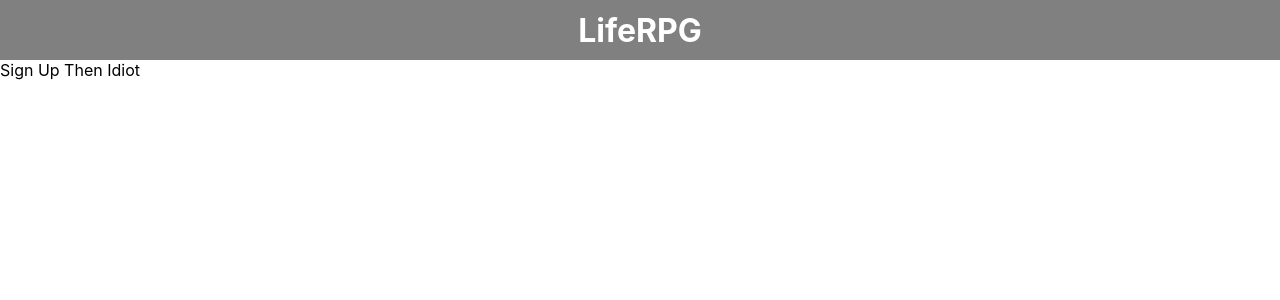
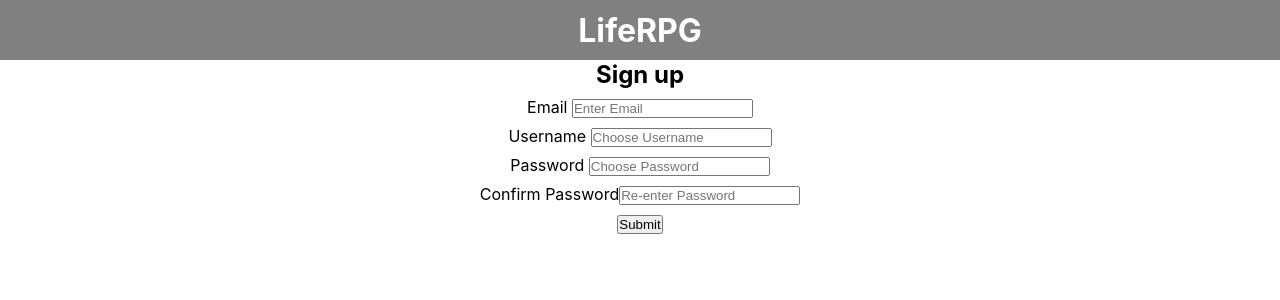
Before and after one commit to aloush-dev/fe-byte-liferpg, a React (Create React App) app: page / in a window 1280 px wide. Both pictures are taken after a click on the button "Sign Up". Shown: the top 300 px of the page. Built offline with nearby package versions, Linux system fonts and the light colour scheme.

Commit message:
create sign up page

```diff
--- a/src/components/Login.jsx
+++ b/src/components/Login.jsx
@@ -2,6 +2,7 @@ import { useState, useContext } from "react";
 import { Link } from "react-router-dom";
 import { userContext } from "../Context/User.js";
 import styles from "../styles/login.module.css";
+import {SignUp} from "../components/SignUp"
 
 export const Login = () => {
   const { setUser } = useContext(userContext);
@@ -33,7 +34,7 @@ export const Login = () => {
         return newUser;
       });
     } else {
-      alert("Please enter valid username or password");
+      alert("Please enter valid username or password or create an account");
     }
 
     setUserToBuild({ username: "", password: "" });
@@ -46,7 +47,7 @@ export const Login = () => {
   return (
     <>
       {signUp ? (
-        "Sign Up Then Idiot"
+        <SignUp />
       ) : (
         <div className={styles.logincontainer}>
           <div className={styles.loginCard}>
--- /dev/null
+++ b/src/components/SignUp.jsx
@@ -0,0 +1,93 @@
+import React from "react";
+import styles from "../styles/signup.module.css";
+import { useState } from "react";
+
+export const SignUp = () => {
+  const [username, setUsername] = useState(null);
+  const [email, setEmail] = useState(null);
+  const [password, setPassword] = useState(null);
+  const [confirmPassword, setConfirmPassword] = useState(null);
+
+  const handleInputChange = (event) => {
+    const { id, value } = event.target;
+    if (id === "username") {
+      setUsername(value);
+    }
+    if (id === "email") {
+      setEmail(value);
+    }
+    if (id === "password") {
+      setPassword(value);
+    }
+    if (id === "confirmPassword") {
+      setConfirmPassword(value);
+    }
+  };
+
+  const handleSubmit  = () => {
+    console.log(username,email,password,confirmPassword);
+}
+
+  return (
+    <>
+      <div className={styles.signupcontainer}>
+        <div className={styles.signupCard}>
+          <form onSubmit={handleSubmit}>
+            <h2>Sign up</h2>
+            <div className={styles.formElement}>
+              <div className={styles.formLabel}>
+                <label>Email </label>
+                <input
+                  type="text"
+                  id="email"
+                  placeholder="Enter Email"
+                  required
+                  onChange = {(event) => handleInputChange(event)}
+
+                ></input>
+              </div>
+            </div>
+            <div className={styles.formElement}>
+              <div className={styles.formLabel}>
+                <label>Username </label>
+                <input
+                  type="text"
+                  id="username"
+                  placeholder="Choose Username"
+                  required
+                  onChange = {(event) => handleInputChange(event)}
+                ></input>
+              </div>
+            </div>
+            <div className={styles.formElement}>
+              <div className={styles.formLabel}>
+                <label>Password </label>
+                <input
+                  type="password"
+                  id="password"
+                  placeholder="Choose Password"
+                  required
+                  onChange = {(event) => handleInputChange(event)}
+                ></input>{" "}
+              </div>
+            </div>
+            <div className={styles.formElement}>
+              <div className={styles.formLabel}>
+                <label>Confirm Password</label>
+                <input
+                  type="password"
+                  id="confirmPassword"
+                  placeholder="Re-enter Password"
+                  required
+                  onChange = {(event) => handleInputChange(event)}
+                ></input>
+              </div>{" "}
+            </div>
+
+            <button>Submit</button>
+          </form>
+        </div>
+      </div>
+    </>
+  );
+};
--- /dev/null
+++ b/src/styles/signup.module.css
@@ -0,0 +1,23 @@
+.signupcontainer {
+    display: flex;
+    justify-content: center;
+    align-items: center;
+    flex-direction: column;
+  }
+
+  .signupCard {
+    width: 100%;
+    display: flex;
+    flex-direction: column;
+    justify-content: center;
+    align-items: center;
+    text-align: center;
+  }
+
+  .formElement {
+    margin: 0.5rem;
+  }
+
+  .formLabel {
+    margin: 0.5rem;
+  }
```
